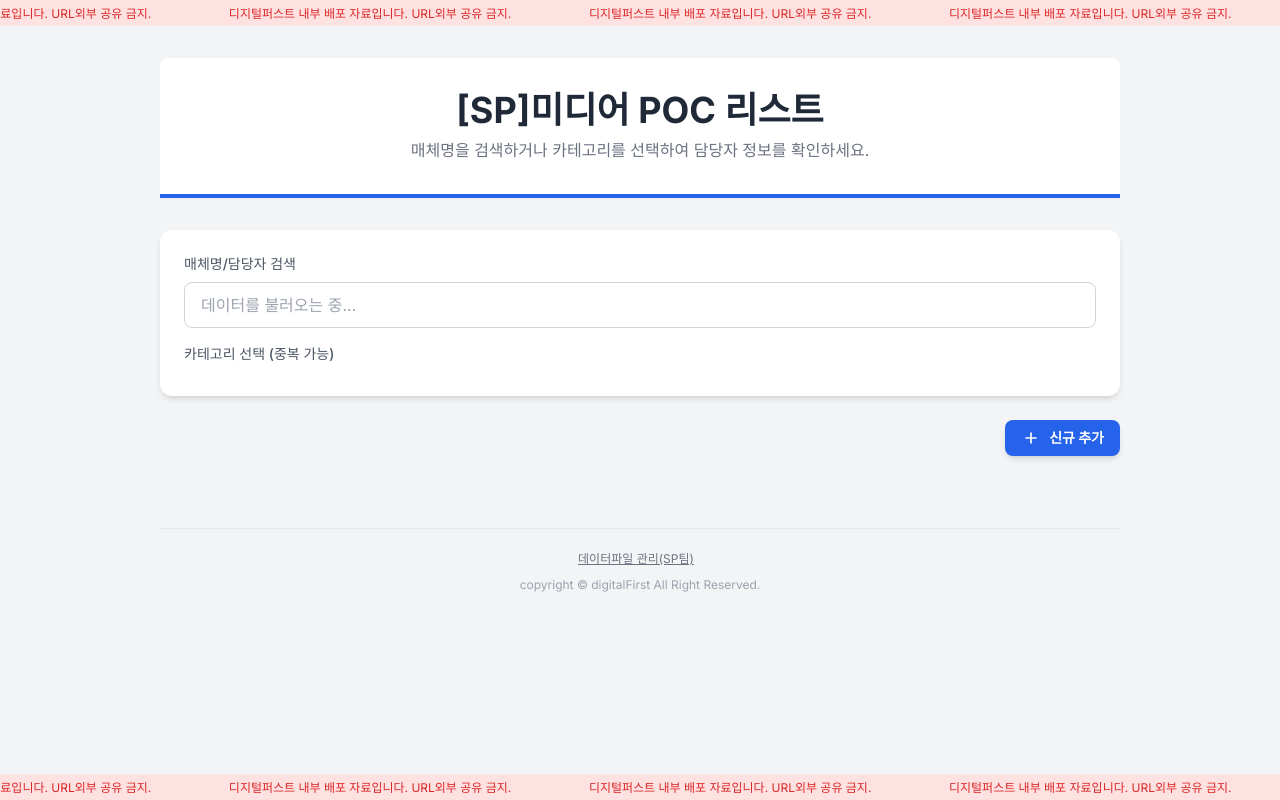
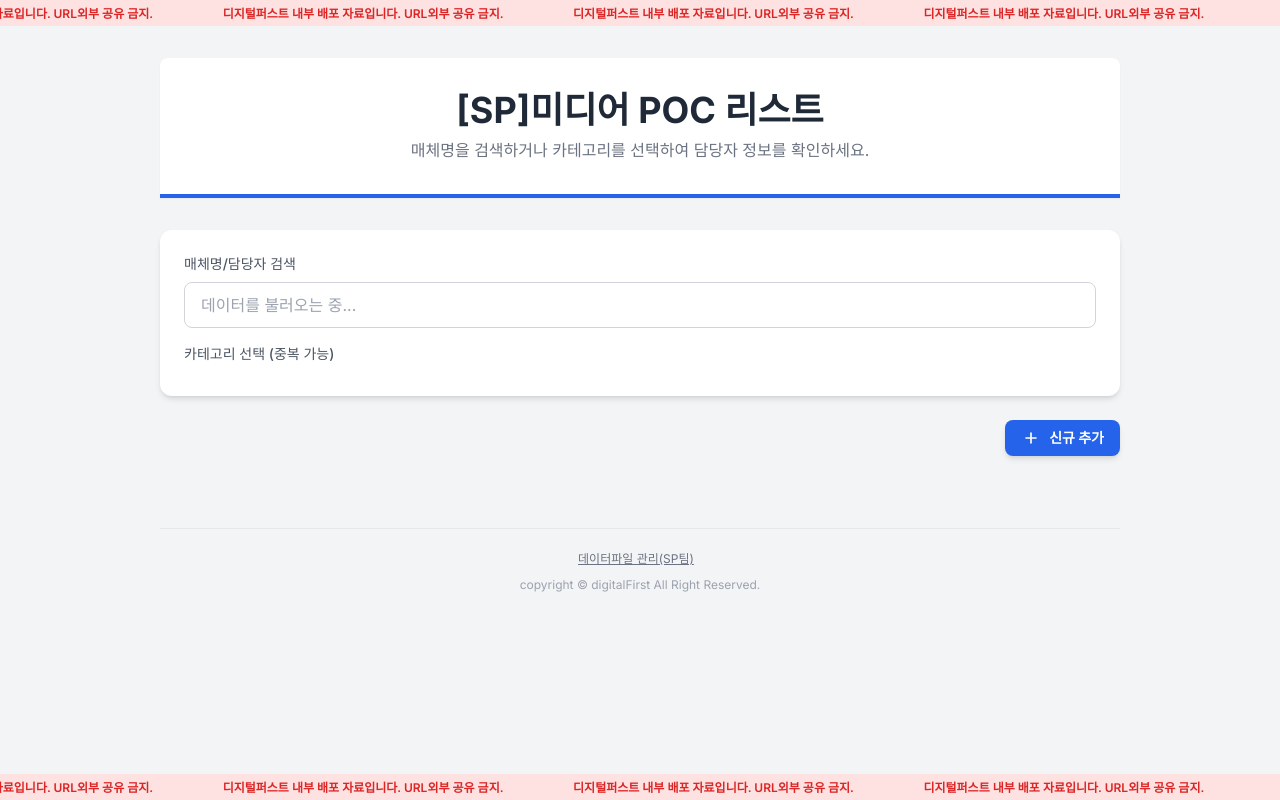
Before and after one commit to CASTELLANZ/MediaPOC, a plain HTML site: page index.html in a window 1280 px wide. Drawn offline with nearby package versions, Linux system fonts and the light colour scheme; no server answers.

Commit message:
Update index.html

```diff
--- a/index.html
+++ b/index.html
@@ -75,8 +75,7 @@
 
     <!-- 롤링 배너 (상단) -->
     <div class="scrolling-banner-container bg-red-100 text-red-600 dark:bg-red-900/50 dark:text-red-300">
-        <div class="scrolling-banner-content py-1 text-xs">
-            <!-- 문구 및 간격 수정 -->
+        <div class="scrolling-banner-content py-1 text-xs font-semibold">
             <span>디지털퍼스트 내부 배포 자료입니다. URL외부 공유 금지.&nbsp;&nbsp;&nbsp;&nbsp;&nbsp;&nbsp;&nbsp;&nbsp;&nbsp;&nbsp;&nbsp;&nbsp;&nbsp;&nbsp;&nbsp;&nbsp;&nbsp;&nbsp;&nbsp;&nbsp;&nbsp;&nbsp;</span>
             <span>디지털퍼스트 내부 배포 자료입니다. URL외부 공유 금지.&nbsp;&nbsp;&nbsp;&nbsp;&nbsp;&nbsp;&nbsp;&nbsp;&nbsp;&nbsp;&nbsp;&nbsp;&nbsp;&nbsp;&nbsp;&nbsp;&nbsp;&nbsp;&nbsp;&nbsp;&nbsp;&nbsp;</span>
             <span>디지털퍼스트 내부 배포 자료입니다. URL외부 공유 금지.&nbsp;&nbsp;&nbsp;&nbsp;&nbsp;&nbsp;&nbsp;&nbsp;&nbsp;&nbsp;&nbsp;&nbsp;&nbsp;&nbsp;&nbsp;&nbsp;&nbsp;&nbsp;&nbsp;&nbsp;&nbsp;&nbsp;</span>
@@ -176,7 +175,7 @@
 
     <!-- 롤링 배너 (하단) -->
     <div class="scrolling-banner-container bg-red-100 text-red-600 dark:bg-red-900/50 dark:text-red-300 fixed bottom-0 left-0 z-30">
-        <div class="scrolling-banner-content py-1 text-xs">
+        <div class="scrolling-banner-content py-1 text-xs font-semibold">
             <span>디지털퍼스트 내부 배포 자료입니다. URL외부 공유 금지.&nbsp;&nbsp;&nbsp;&nbsp;&nbsp;&nbsp;&nbsp;&nbsp;&nbsp;&nbsp;&nbsp;&nbsp;&nbsp;&nbsp;&nbsp;&nbsp;&nbsp;&nbsp;&nbsp;&nbsp;&nbsp;&nbsp;</span>
             <span>디지털퍼스트 내부 배포 자료입니다. URL외부 공유 금지.&nbsp;&nbsp;&nbsp;&nbsp;&nbsp;&nbsp;&nbsp;&nbsp;&nbsp;&nbsp;&nbsp;&nbsp;&nbsp;&nbsp;&nbsp;&nbsp;&nbsp;&nbsp;&nbsp;&nbsp;&nbsp;&nbsp;</span>
             <span>디지털퍼스트 내부 배포 자료입니다. URL외부 공유 금지.&nbsp;&nbsp;&nbsp;&nbsp;&nbsp;&nbsp;&nbsp;&nbsp;&nbsp;&nbsp;&nbsp;&nbsp;&nbsp;&nbsp;&nbsp;&nbsp;&nbsp;&nbsp;&nbsp;&nbsp;&nbsp;&nbsp;</span>
```
